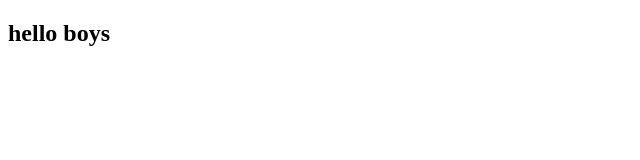
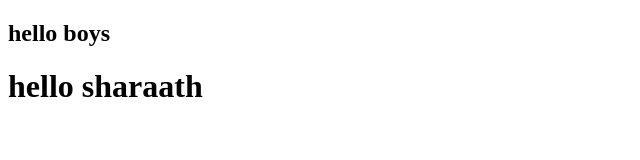
Before and after one commit to kirancs1/manjuuuu, a plain HTML site: page index.html in a window 1280 px wide. Shown: the whole page, without its empty margins (0-640 px from the left). Drawn offline with Linux system fonts and the light colour scheme.

Commit message:
Update index.html

```diff
--- a/index.html
+++ b/index.html
@@ -7,5 +7,6 @@
 </head>
 <body>
     <h2> hello boys</h2>
+    <h1>hello sharaath</h1>
 </body>
 </html>
```
